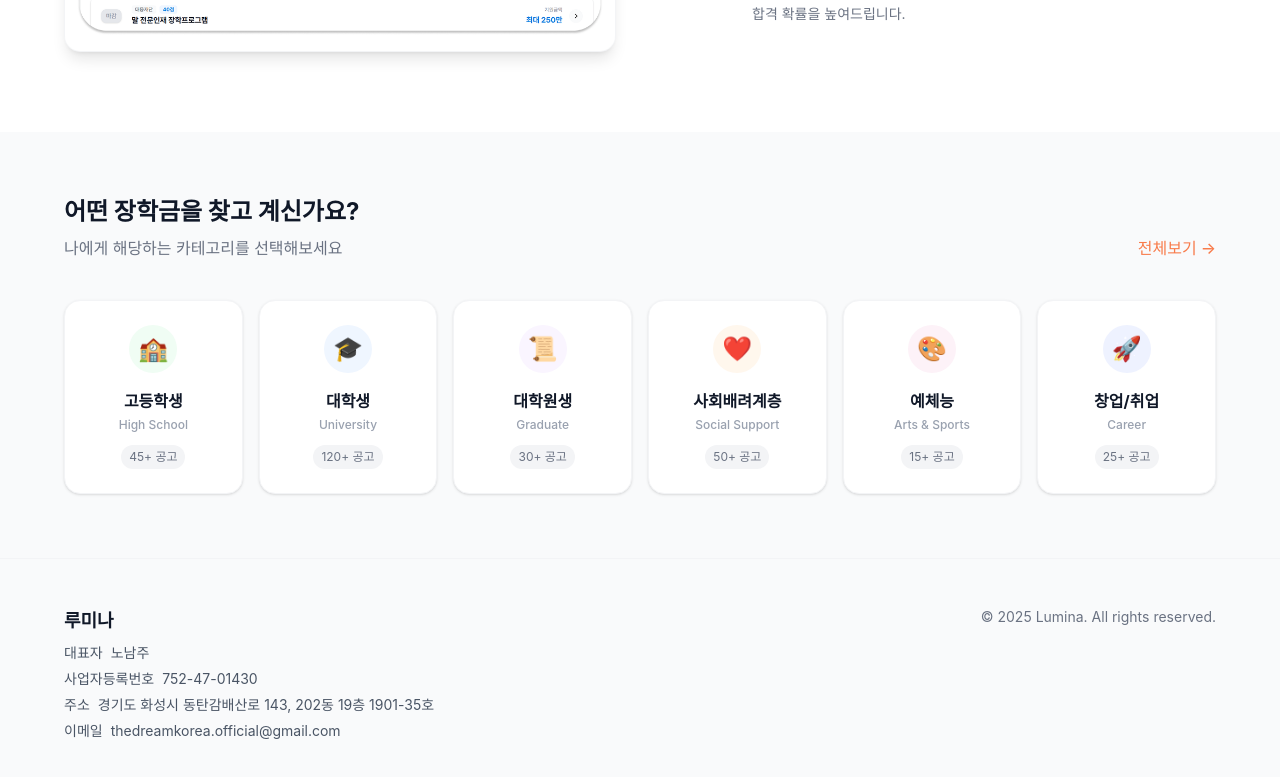
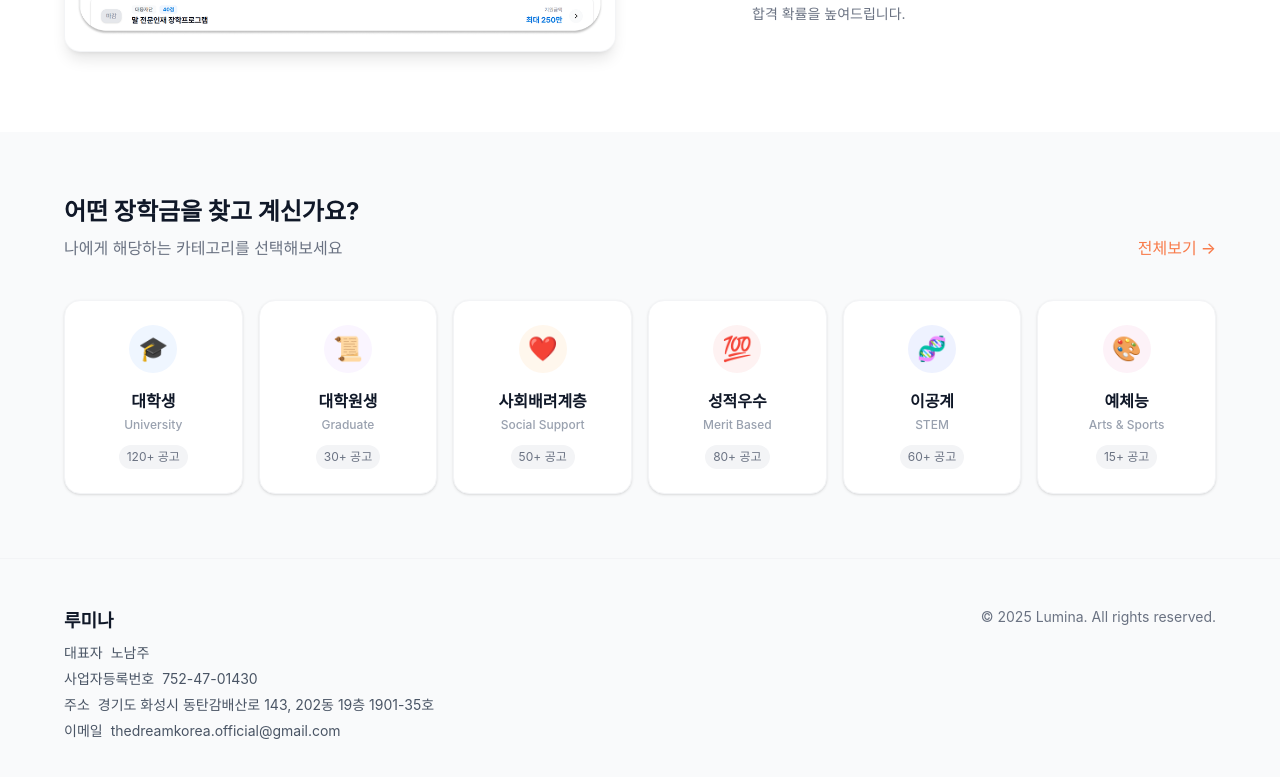
Before and after one commit to googoocone/thedream, a Next.js app: page / in a window 1280 px wide. Shown: the part 1415-2192 px from the top of the page. Built offline with nearby package versions, Linux system fonts and the light colour scheme; no server answers; a web font is replaced by a local one.

Commit message:
카카오톡 로그인 수정

```diff
--- a/app/scholarships/page.tsx
+++ b/app/scholarships/page.tsx
@@ -25,6 +25,7 @@ export default async function ScholarshipsPage({
                         edu: filters.edu as string,
                         major: filters.major as string,
                         tag: filters.tag as string,
+                        search: filters.search as string,
                     }}
                     isGuestSearch={true}
                 />
--- a/components/calculator/CalculatorForm.tsx
+++ b/components/calculator/CalculatorForm.tsx
@@ -60,11 +60,14 @@ export default function CalculatorForm({ onResult }: CalculatorFormProps) {
                                     key={g}
                                     onClick={() => handleChange('grade', g)}
                                     className={`py-3 rounded-xl transition-all duration-200 font-medium ${formData.grade === g
-                                            ? 'bg-orange-500 text-white shadow-lg shadow-orange-200 transform scale-105'
-                                            : 'bg-gray-50 text-gray-500 hover:bg-gray-100'
+                                        ? 'bg-orange-500 text-white shadow-lg shadow-orange-200 transform scale-105'
+                                        : 'bg-gray-50 text-gray-500 hover:bg-gray-100'
                                         }`}
                                 >
-                                    {g}학년
+                                    <div className="flex flex-col items-center leading-none">
+                                        <span>{g}학년</span>
+                                        {g === 1 && <span className="text-[10px] opacity-80 mt-1 font-normal">(신입생)</span>}
+                                    </div>
                                 </button>
                             ))}
                         </div>
--- a/components/home/CategorySection.tsx
+++ b/components/home/CategorySection.tsx
@@ -1,15 +1,6 @@
 import Link from 'next/link'
 
 const categories = [
-    {
-        id: 'high_school',
-        label: '고등학생',
-        subLabel: 'High School',
-        emoji: '🏫',
-        href: '/scholarships?edu=high_school',
-        color: 'bg-green-50 text-green-600',
-        count: '45+'
-    },
     {
         id: 'university',
         label: '대학생',
@@ -19,7 +10,6 @@ const categories = [
         color: 'bg-blue-50 text-blue-600',
         count: '120+'
     },
-
     {
         id: 'graduate',
         label: '대학원생',
@@ -39,6 +29,24 @@ const categories = [
         count: '50+'
     },
     {
+        id: 'merit',
+        label: '성적우수',
+        subLabel: 'Merit Based',
+        emoji: '💯',
+        href: '/scholarships?tag=merit',
+        color: 'bg-red-50 text-red-600',
+        count: '80+'
+    },
+    {
+        id: 'stem',
+        label: '이공계',
+        subLabel: 'STEM',
+        emoji: '🧬',
+        href: '/scholarships?major=stem',
+        color: 'bg-indigo-50 text-indigo-600',
+        count: '60+'
+    },
+    {
         id: 'arts_sports',
         label: '예체능',
         subLabel: 'Arts & Sports',
@@ -46,15 +54,6 @@ const categories = [
         href: '/scholarships?major=arts_sports',
         color: 'bg-pink-50 text-pink-600',
         count: '15+'
-    },
-    {
-        id: 'startup',
-        label: '창업/취업',
-        subLabel: 'Career',
-        emoji: '🚀',
-        href: '/scholarships?tag=startup',
-        color: 'bg-indigo-50 text-indigo-600',
-        count: '25+'
     }
 ]
 
--- a/components/scholarship/ScholarshipList.tsx
+++ b/components/scholarship/ScholarshipList.tsx
@@ -14,6 +14,9 @@ interface Scholarship {
     amount: string;
     tags: string[];
     application_end: string;
+    target_school_type?: string;
+    special_criteria?: string[];
+    min_gpa?: number;
 }
 
 interface ScholarshipListProps {
@@ -22,6 +25,7 @@ interface ScholarshipListProps {
         edu?: string;
         major?: string;
         tag?: string;
+        search?: string;
     };
     isGuestSearch?: boolean;
 }
@@ -44,7 +48,7 @@ function calculateDDay(dateStr: string | null) {
 export default function ScholarshipList({ initialFilters, isGuestSearch = false }: ScholarshipListProps) {
     const [scholarships, setScholarships] = useState<Scholarship[]>([])
     const [loading, setLoading] = useState(true)
-    const [searchTerm, setSearchTerm] = useState('')
+    const [searchTerm, setSearchTerm] = useState(initialFilters?.search || '')
     const [visibleCount, setVisibleCount] = useState(8)
     const [isLoginModalOpen, setIsLoginModalOpen] = useState(false)
     const ITEMS_PER_LOAD = 8
@@ -58,7 +62,7 @@ export default function ScholarshipList({ initialFilters, isGuestSearch = false
             // 1. Fetch ALL scholarships (Added group_name)
             let query = supabase
                 .from('scholarships')
-                .select('id, name, group_name, foundation, amount, tags, application_end, target_school_type, target_major_category, target_universities')
+                .select('id, name, group_name, foundation, amount, tags, application_end, target_school_type, target_major_category, target_universities, special_criteria, min_gpa')
 
             // 2. Search filter
             if (searchTerm) {
@@ -79,8 +83,12 @@ export default function ScholarshipList({ initialFilters, isGuestSearch = false
             if (initialFilters?.major) {
                 // Approximate mapping for major categories if needed
                 if (initialFilters.major === 'arts_sports') {
-                    // Assuming DB value is '예체능' or similar.
-                    query = query.eq('target_major_category', '예체능')
+                    // Match any category containing '예체능'
+                    query = query.ilike('target_major_category', '%예체능%')
+                } else if (initialFilters.major === 'stem') {
+                    // Match Engineering OR Natural Sciences
+                    // using .or() syntax for Supabase: field.ilike.val,field.ilike.val
+                    query = query.or('target_major_category.ilike.%공학%,target_major_category.ilike.%자연%,target_major_category.ilike.%이공%,target_major_category.ilike.%과학%')
                 } else {
                     query = query.eq('target_major_category', initialFilters.major)
                 }
@@ -88,7 +96,16 @@ export default function ScholarshipList({ initialFilters, isGuestSearch = false
 
             // Tag filtering (e.g. startup, social_support)
             if (initialFilters?.tag) {
-                query = query.contains('tags', [initialFilters.tag])
+                if (initialFilters.tag === 'social_support') {
+                    // Social support covers various family/environment criteria
+                    const socialCriteria = ['low_income', 'single_parent', 'multicultural', 'north_defector', 'farmer', 'work_student', 'disabled', 'veteran'];
+                    query = query.overlaps('special_criteria', socialCriteria);
+                } else if (initialFilters.tag === 'merit') {
+                    // Merit: Requires grades (min_gpa > 0) AND accessible to 3.5 GPA (min_gpa <= 3.5)
+                    query = query.gt('min_gpa', 0).lte('min_gpa', 3.5);
+                } else {
+                    query = query.contains('tags', [initialFilters.tag])
+                }
             }
 
             const { data, error } = await query
```
